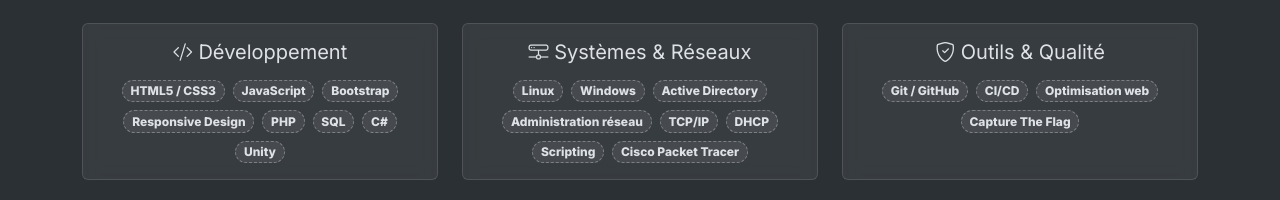
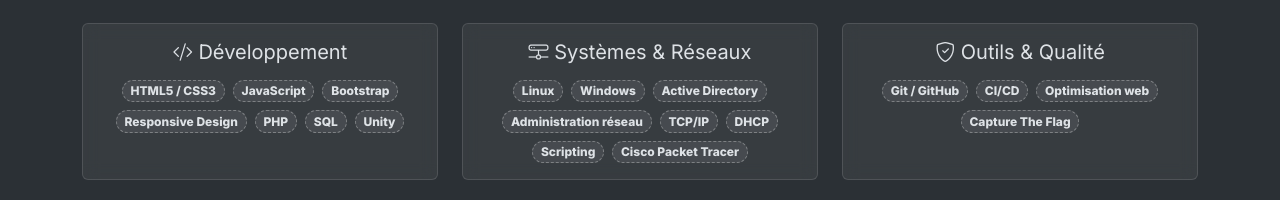
Before and after one commit to wladimirbigand/wladimirbigand.github.io, a plain HTML site: page index.html in a window 1280 px wide. Shown: the part 1378-1578 px from the top of the page. Drawn offline with nearby package versions, Linux system fonts and the light colour scheme.

Commit message:
Update index.html

```diff
--- a/index.html
+++ b/index.html
@@ -435,7 +435,6 @@
                                 <span class="badge rounded-pill tech-badge">Responsive Design</span>
                                 <span class="badge rounded-pill tech-badge">PHP</span>
                                 <span class="badge rounded-pill tech-badge">SQL</span>
-                                <span class="badge rounded-pill tech-badge">C#</span>
                                 <span class="badge rounded-pill tech-badge">Unity</span>
                             </div>
                         </div>
```
